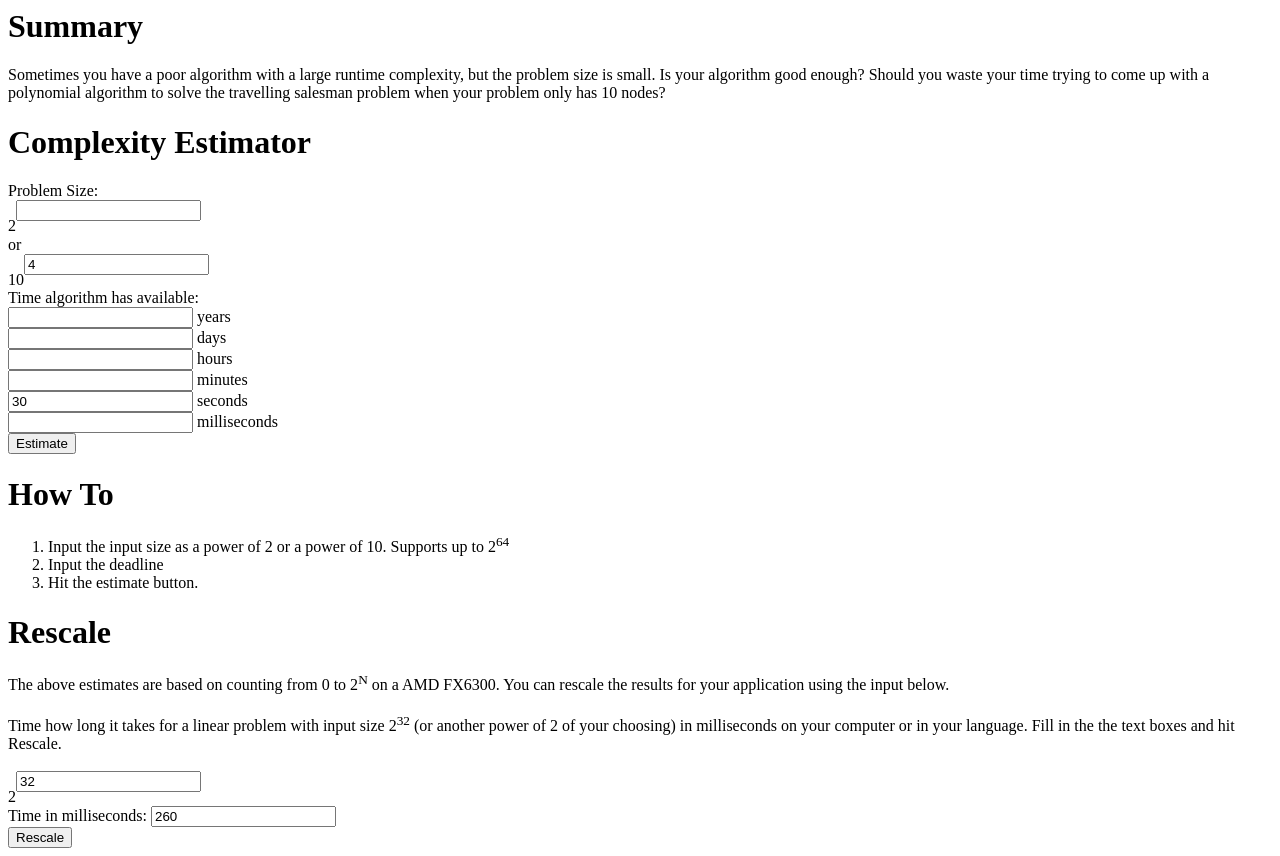
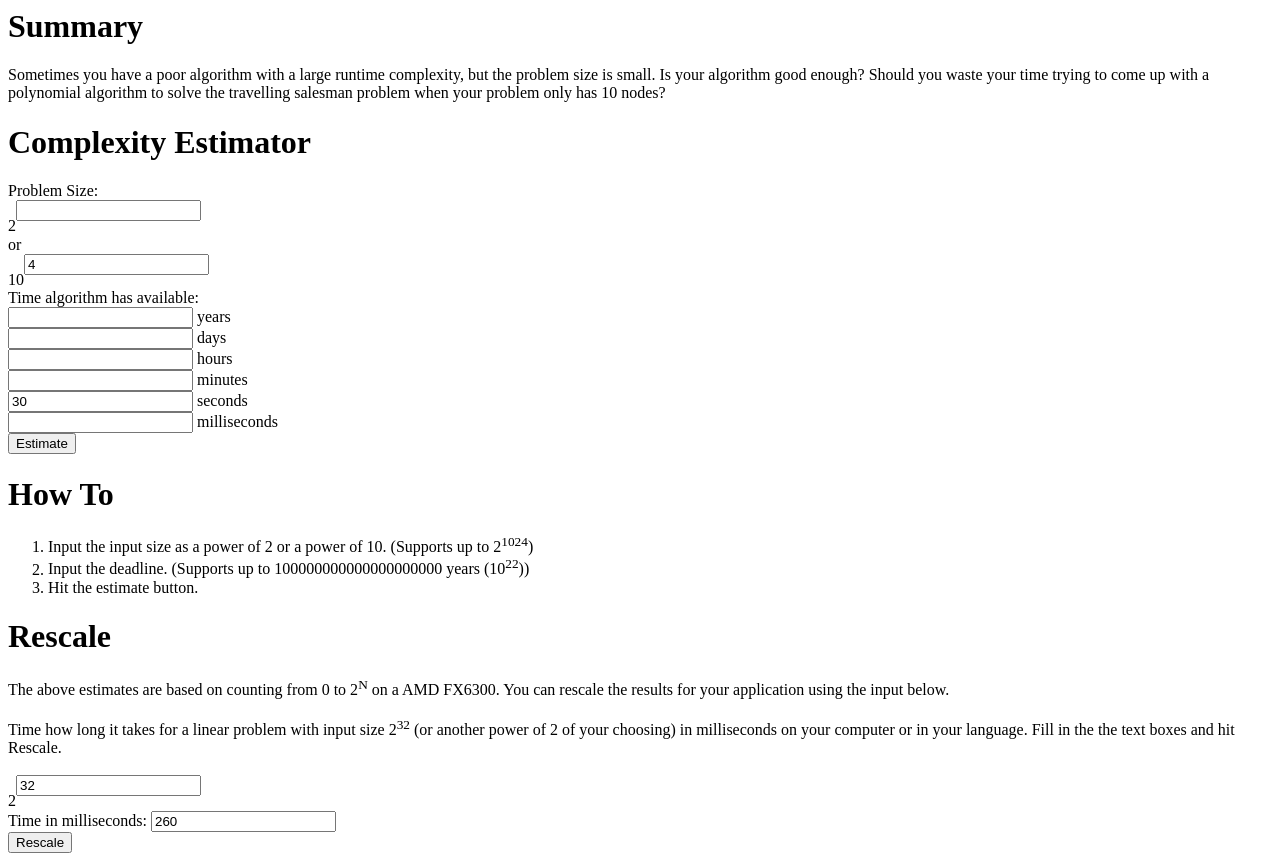
Before and after one commit to josephmate/PowersOf2, a plain HTML site: page index.html in a window 1280 px wide. Shown: the top 856 px of the page. Drawn offline with Linux system fonts and the light colour scheme.

Commit message:
improving bounds on input size. specified time bounds

```diff
--- a/index.html
+++ b/index.html
@@ -37,8 +37,8 @@
 
     <h1>How To</h1>
     <ol>
-      <li>Input the input size as a power of 2 or a power of 10. Supports up to 2<sup>64</sup></li>
-      <li>Input the deadline</li>
+      <li>Input the input size as a power of 2 or a power of 10. (Supports up to 2<sup>1024</sup>)</li>
+      <li>Input the deadline. (Supports up to 100000000000000000000 years (10<sup>22</sup>))</li>
       <li>Hit the estimate button.</li>
     </ol>
 
```
